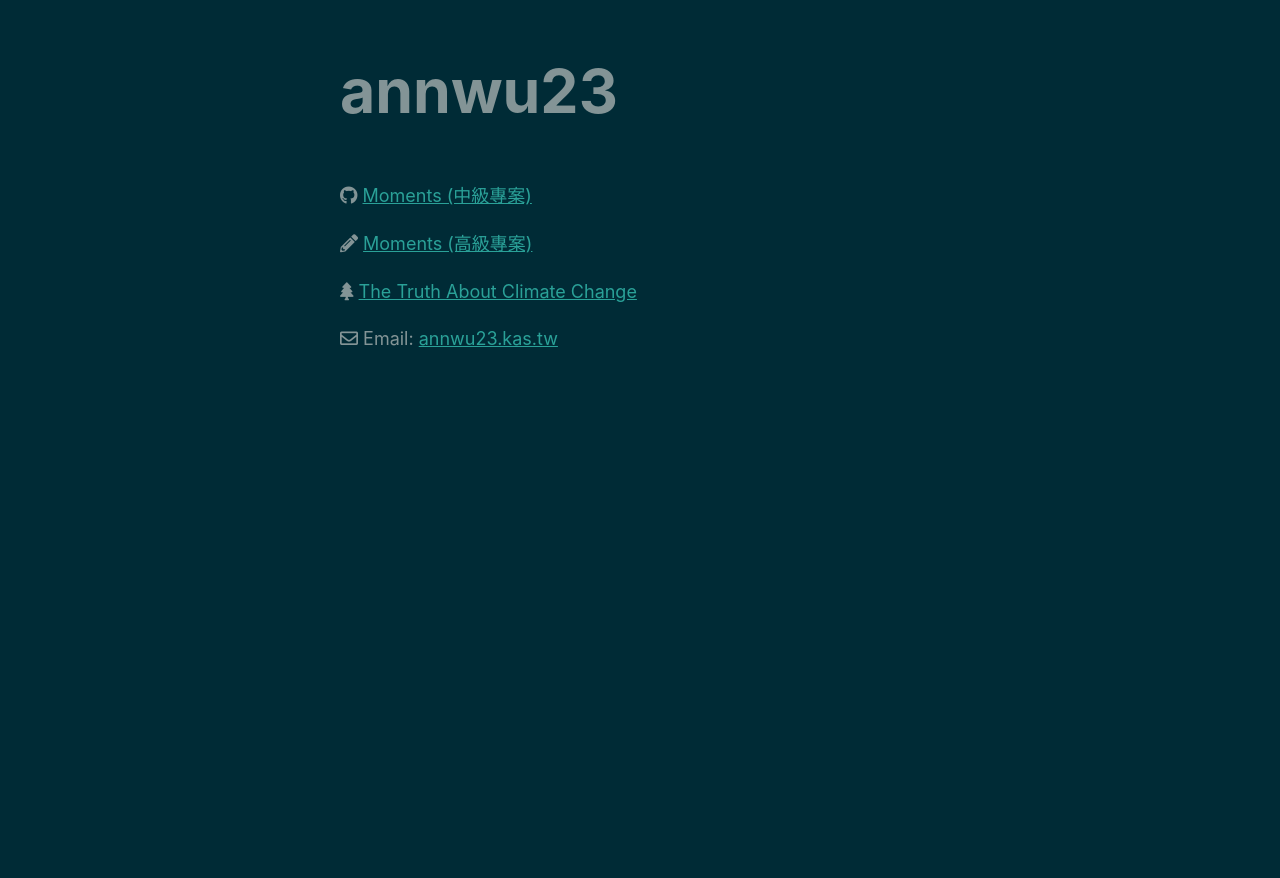
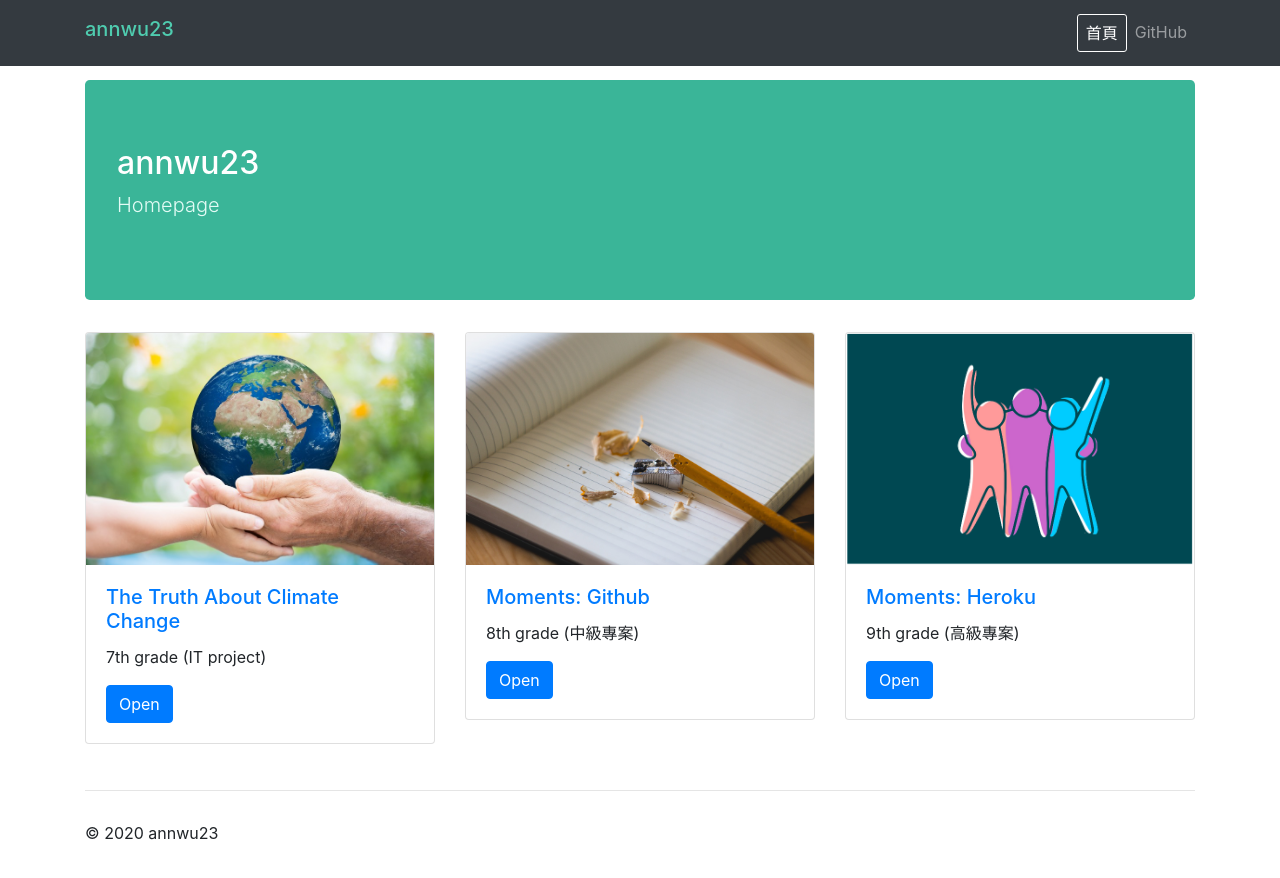
Before and after one commit to annwu23/annwu23.github.io, a plain HTML site: page index.html in a window 1280 px wide. Before the commit the page ends 800 px from the top, so only its background shows below. Drawn offline with nearby package versions, Linux system fonts and the light colour scheme.

Commit message:
Changed homepage to look like micropyone.github.io's (added Bootstrap)

```diff
--- a/index.html
+++ b/index.html
@@ -9,6 +9,8 @@
     <title>annwu23</title>
     <link rel="stylesheet" href="static/main.css">
     <link rel="stylesheet" href="https://use.fontawesome.com/releases/v5.6.1/css/all.css" integrity="sha384-gfdkjb5BdAXd+lj+gudLWI+BXq4IuLW5IT+brZEZsLFm++aCMlF1V92rMkPaX4PP" crossorigin="anonymous">
+    <link rel="stylesheet" href="https://stackpath.bootstrapcdn.com/bootstrap/4.3.1/css/bootstrap.min.css" integrity="sha384-ggOyR0iXCbMQv3Xipma34MD+dH/1fQ784/j6cY/iJTQUOhcWr7x9JvoRxT2MZw1T" crossorigin="anonymous">
+    <script src="https://stackpath.bootstrapcdn.com/bootstrap/4.3.1/js/bootstrap.min.js" integrity="sha384-JjSmVgyd0p3pXB1rRibZUAYoIIy6OrQ6VrjIEaFf/nJGzIxFDsf4x0xIM+B07jRM" crossorigin="anonymous"></script>
     <!-- <link rel="icon" href="/favicon.png">
     <link rel="apple-touch-icon" href="/apple-touch-icon.png">
     <link rel="stylesheet" href="/static/bootstrap.min.css">
@@ -16,7 +18,71 @@
     <link rel="canonical" href="https://pyone.tw/"> -->
   </head>
   <body>
-    <div class="container" id="main">
+    <!-- micropyone-like code -->
+    <div class="container">
+      <nav class="navbar navbar-expand-md navbar-dark fixed-top bg-dark">
+        <div class="container">
+          <h1 class="navbar-brand">annwu23</h1>
+          <button class="navbar-toggler" type="button" data-toggle="collapse" data-target="#navbarCollapse" aria-controls="navbarCollapse" aria-expanded="false" aria-label="Toggle navigation">
+            <span class="navbar-toggler-icon"></span>
+          </button>
+          <div class="collapse navbar-collapse" id="navbarCollapse">
+            <ul class="navbar-nav ml-auto">
+              <li class="nav-item"> <a class="nav-link active" href="../">首頁</a> </li>
+              <li class="nav-item"> <a class="nav-link" href="https://github.com/annwu23/" target="_blank">GitHub</a> </li>
+            </ul>
+          </div>
+        </div>
+      </nav>
+      <main role="main">
+        <div class="jumbotron bg-cover">
+          <h2>annwu23</h2>
+          <div class="row">
+            <div class="col-lg-12">
+              <p class="lead">Homepage</p>
+            </div>
+          </div>
+        </div> <!-- end class="jumbotron bg-cover" -->
+        <div class="row">
+          <div class="col-lg-4">
+            <div class="card">
+              <img src="static/lovetheearth.jpg" class="card-img-top" alt="Two hands cupping a globe.">
+              <div class="card-body">
+                <h5 class="card-title text-primary">The Truth About Climate Change</h5>
+                <p class="card-text">7th grade (IT project)</p>
+                <a target="_blank" href="../thetruthaboutclimatechange/" class="btn btn-primary">Open</a>
+              </div>
+            </div>
+          </div> <!-- end class="col-lg-4" -->
+          <div class="col-lg-4">
+            <div class="card">
+              <img src="static/pencil.jpg" class="card-img-top" alt="Pencil and paper, the writing tools of old.">
+              <div class="card-body">
+                <h5 class="card-title text-primary">Moments: Github</h5>
+                <p class="card-text">8th grade (中級專案)</p>
+                <a target="_blank" href="../moments/" class="btn btn-primary">Open</a>
+              </div>
+            </div>
+          </div> <!-- end class="col-lg-4" -->
+          <div class="col-lg-4">
+            <div class="card">
+              <img src="static/logo.png" class="card-img-top" alt="Cartoon depiction of three people (pink, purple, and blue) together.">
+              <div class="card-body">
+                <h5 class="card-title text-primary">Moments: Heroku</h5>
+                <p class="card-text">9th grade (高級專案)</p>
+                <a target="_blank" href="http://annwu23.herokuapp.com" class="btn btn-primary">Open</a>
+              </div>
+            </div>
+          </div> <!-- end class="col-lg-4" -->
+        </div> <!-- end class="row" -->
+      </main>
+      <hr>
+      <footer class="footer">
+        <p>&copy; 2020 annwu23</p>
+      </footer>
+    </div> <!-- end class="container" -->
+    <!-- snarp-like code -->
+    <!-- <div class="container" id="main">
       <h1 id="annwu23">annwu23</h1>
       <ul style="list-style-type: none;">
         <li>
@@ -32,6 +98,6 @@
           <i class="far fa-envelope"></i> <p>Email: <a href="mailto:annwu23.kas.tw">annwu23.kas.tw</a></p>
         </li>
       </ul>
-    </div>
+    </div> -->
   </body>
 </html>
--- a/static/main.css
+++ b/static/main.css
@@ -1,38 +1,148 @@
-html {
-  font-size: 18px;
-  line-height: 1.65;
+body, button, html, input, select, textarea {
+	font-family: "Microsoft JhengHei";
+	line-height: 1.65;
 }
 
-body {
-	background-color: #002b36; /* base03 (darkest) */
-	color: #839496; /* base0 */
-	font-size: 18px;
-	line-height: 1.65;
-	font-family: apple-system, BlinkMacSystemFont, "Segoe UI", "Ubuntu", Helvetica, Arial, sans-serif, "Apple Color Emoji", "Segoe UI Emoji";
+h1, h2, h3, h4, h5, h6 {
+	font-weight: 400;
+}
+h1.header-title {
+	padding: 5px 0;
+	font-size: 28px;
+	font-weight: 700;
+}
+h2.page-title {
+	margin: 100px 0 10px;
+	font-size: 36px;
+	padding: 20px;
+	background-color: #daf0eb;
+	border-radius: 3px;
 }
 
-a, a:link, a:visited, a:active { color: #2aa198; /* cyan */ }
-a:hover { color: #268bd2; /* blue */ }
-
-.container {
-  margin: 2.25rem auto;
-  width: 60%;
-  max-width: 600px;
+pre code {
+	font-size: 18px !important;
+	padding-left: -80px;
 }
 
-h1 {
-	margin-bottom: 2.25rem;
-	font-size: 3.375rem;
+.navbar-brand {
+	color: #4fccaf !important;
+	font-size: 20px;
+}
+.navbar-nav .nav-item .nav-link {
+	margin: 6px 0;
+	padding: 6px 12px;
+	color: #c0c0c0;
+}
+.navbar-nav .nav-item .nav-link.active {
+	border: solid 1px #fff;
+	border-radius: 3px;
 }
 
-ul {
-	list-style-type: none;
-	padding-left: 0;
+/* a, a:link, a:visited, a:active {
+	color: #2aa198; /* cyan */
+/* }
+a:hover {
+	color: #268bd2; /* blue */
+/* }
+
+/*.page-section {
+	padding: 20px 0 10px;
+}*/
+
+.page-section + h3 span {
+	color: #fff;
+	background-color: #007bff;
+	padding: 10px 20px;
+	border-radius: 3px;
 }
-ul li {
-	margin-bottom: 1em;
-	margin-left: 0;
+
+footer {
+	margin: 30px 0 40px 0;
+}
+
+ol.note li {
+	font-size: 18px;
+}
+
+ul.note li {
+	font-size: 18px;
+	list-style-type: square
+}
+ul.outline li {
+	font-size: 18px;
+	margin: 10px 5px;
+}
+ul.outline li strong {
+	color: #016ee3;
 }
 ul li p {
 	display: inline;
 }
+
+.jumbotron {
+	margin-top: 80px;
+	background-color: #3ab598 !important;
+}
+.jumbotron h2 {
+	color: #fff;
+}
+.jumbotron p.lead {
+	color: #e3fbf5;
+}
+
+.small-sec {
+	margin: 100px 0 10px;
+}
+.small-sec span {
+	color: #fff;
+	background-color: #28a745;
+	padding: 10px;
+	border-radius: 3px;
+}
+
+.dbtable-name,
+.intro-title {
+	margin: 80px 0 10px;
+}
+.intro-code {
+	color: #fff;
+	background-color: #282923;
+	border-radius: 3px;
+}
+.dbtable-name div {
+	width: 50%;
+	margin: auto;
+	margin-bottom: 30px;
+	padding: 10px;
+	border: solid 1px #999;
+	border-radius: 3px;
+}
+.dbtable-name + div table * {
+	font-size: 18px;
+}
+
+.text-desc {
+	color: #333;
+	background-color: #eee;
+	font-weight: 400;
+	padding: 20px;
+	border-radius: 3px;
+}
+
+.table-schema tr td:nth-child(1) {
+	width: 30%;
+}
+.table-schema tr td:nth-child(2) {
+	width: 20%;
+}
+.table-schema tr td:nth-child(3) {
+	width: 50%;
+}
+
+.extra-links div {
+	padding: 10px;
+}
+
+div .card {
+	margin-bottom: 30px;
+}
```
Also changed, not shown: static/logo.png (added), static/lovetheearth.jpg (added), static/pencil.jpg (added), 1 other file.
